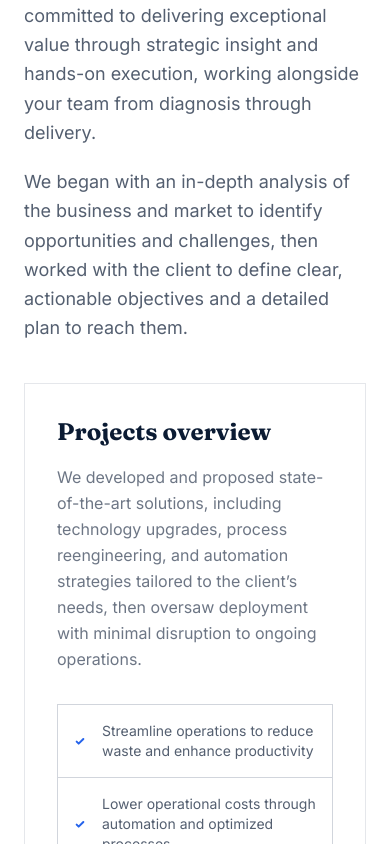
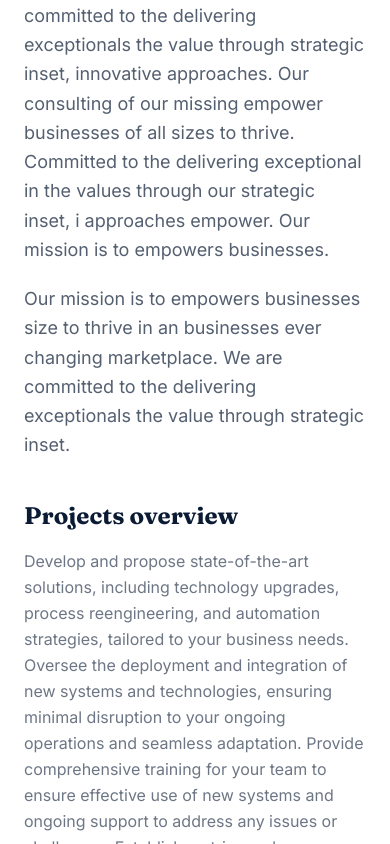
Before and after one commit to maryamiqbal19b-cloud/solvior-home-8, a Next.js app: page /portfolios/innovate-consultancy in a window 390 px wide. Shown: the part 1156-2000 px from the top of the page. Built offline with nearby package versions, Linux system fonts and the light colour scheme.

Commit message:
Update page.tsx

```diff
--- a/app/portfolios/[slug]/page.tsx
+++ b/app/portfolios/[slug]/page.tsx
@@ -29,6 +29,13 @@ export default async function PortfolioDetailPage({ params }: { params: Promise<
   const next = PROJECTS[(index + 1) % PROJECTS.length];
   const related = PROJECTS.filter((p) => p.slug !== project.slug).slice(0, 5);
 
+  const overviewPoints = [
+    "Develop and propose state-of-the-art solutions, including technology upgrades, process reengineering, and automation strategies, tailored to your business needs.",
+    "Oversee the deployment and integration of new systems and technologies, ensuring minimal disruption to your ongoing operations and seamless adaptation.",
+    "Provide comprehensive training for your team to ensure effective use of new systems and ongoing support to address any issues or challenges.",
+    "Establish metrics and benchmarks to monitor the impact of the new solutions.",
+  ];
+
   return (
     <>
       {/* Hero banner with breadcrumb */}
@@ -58,7 +65,7 @@ export default async function PortfolioDetailPage({ params }: { params: Promise<
         <div className="max-w-5xl mx-auto">
           <PortfolioDetailReveal>
             <div className="relative h-[320px] md:h-[420px] overflow-hidden mb-12 bg-[#0B1B33]">
-              <img src={project.img} alt={project.title} className="w-full h-full object-contain" />
+              <img src="/portfolio-detail-1.png" alt={project.title} className="w-full h-full object-cover" />
             </div>
           </PortfolioDetailReveal>
 
@@ -67,7 +74,7 @@ export default async function PortfolioDetailPage({ params }: { params: Promise<
               {project.tags.map((t) => (
                 <span
                   key={t}
-                  className="text-[10px] uppercase tracking-wider bg-[#F7F9FC] border border-[#0B1B33]/10 text-[#0B1B33] font-semibold px-3 py-1.5 rounded-full"
+                  className="text-[10px] uppercase tracking-wider bg-[#F7F9FC] border border-[#0B1B33]/10 text-[#0B1B33] font-semibold px-3 py-1.5 rounded-full transition-all duration-300 hover:bg-[#2563EB] hover:text-white hover:border-[#2563EB] hover:-translate-y-0.5"
                 >
                   {t}
                 </span>
@@ -77,33 +84,25 @@ export default async function PortfolioDetailPage({ params }: { params: Promise<
               {project.summary}
             </h2>
             <p className="text-lg text-[#0B1B33]/70 leading-relaxed max-w-3xl mb-5">
-              Our mission is to empower businesses of every size to thrive in an ever-changing marketplace. We are committed to delivering exceptional value through strategic insight and hands-on execution, working alongside your team from diagnosis through delivery.
+              Our mission is to empowers businesses size to thrive in an businesses ever changing marketplace. We are committed to the delivering exceptionals the value through strategic inset, innovative approaches. Our consulting of our missing empower businesses of all sizes to thrive. Committed to the delivering exceptional in the values through our strategic inset, i approaches empower. Our mission is to empowers businesses.
             </p>
             <p className="text-lg text-[#0B1B33]/70 leading-relaxed max-w-3xl mb-10">
-              We began with an in-depth analysis of the business and market to identify opportunities and challenges, then worked with the client to define clear, actionable objectives and a detailed plan to reach them.
+              Our mission is to empowers businesses size to thrive in an businesses ever changing marketplace. We are committed to the delivering exceptionals the value through strategic inset.
             </p>
           </PortfolioDetailReveal>
 
           {/* Projects overview */}
           <PortfolioDetailReveal delay={250}>
-            <div className="mt-4 bg-white p-8 md:p-10 border border-gray-200">
+            <div className="mt-4">
               <h2 className="font-display text-2xl font-bold text-[#0B1B33] mb-4">Projects overview</h2>
               <p className="text-[#0B1B33]/60 leading-relaxed max-w-3xl mb-8">
-                We developed and proposed state-of-the-art solutions, including technology upgrades, process reengineering, and automation strategies tailored to the client&rsquo;s needs, then oversaw deployment with minimal disruption to ongoing operations.
+                Develop and propose state-of-the-art solutions, including technology upgrades, process reengineering, and automation strategies, tailored to your business needs. Oversee the deployment and integration of new systems and technologies, ensuring minimal disruption to your ongoing operations and seamless adaptation. Provide comprehensive training for your team to ensure effective use of new systems and ongoing support to address any issues or challenges. Establish metrics and benchmarks to monitor the impact of the new solutions.
               </p>
-              <ul className="grid grid-cols-1 sm:grid-cols-2 gap-px bg-gray-300 border border-gray-300">
-                {[
-                  "Streamline operations to reduce waste and enhance productivity",
-                  "Lower operational costs through automation and optimized processes",
-                  "Improve overall business performance with advanced solutions",
-                  "Benefit from professional insight throughout the transformation",
-                ].map((point) => (
-                  <li
-                    key={point}
-                    className="flex items-center gap-3 text-sm text-[#0B1B33]/70 bg-white p-4"
-                  >
-                    <span className="flex items-center shrink-0 text-[#2563EB]">
-                      <svg viewBox="0 0 24 24" fill="none" className="w-4 h-4" stroke="currentColor" strokeWidth={3}>
+              <ul className="flex flex-col gap-4 mb-10">
+                {overviewPoints.map((point) => (
+                  <li key={point} className="flex items-start gap-3 text-[#0B1B33]/70">
+                    <span className="flex items-center justify-center shrink-0 w-5 h-5 rounded-full bg-[#2563EB] text-white mt-0.5">
+                      <svg viewBox="0 0 24 24" fill="none" className="w-3 h-3" stroke="currentColor" strokeWidth={3}>
                         <path strokeLinecap="round" strokeLinejoin="round" d="M4 13l3 3L14 9" />
                       </svg>
                     </span>
@@ -111,17 +110,26 @@ export default async function PortfolioDetailPage({ params }: { params: Promise<
                   </li>
                 ))}
               </ul>
+
+              {/* Video-style image */}
+              <div className="relative h-[280px] md:h-[380px] overflow-hidden mb-4">
+                <img src="/portfolio-detail-2.png" alt="" className="w-full h-full object-cover" />
+                <div className="absolute inset-0 flex items-center justify-center">
+                  <span className="w-16 h-16 rounded-full bg-white/90 flex items-center justify-center transition-transform duration-300 hover:scale-110 cursor-pointer">
+                    <svg viewBox="0 0 24 24" fill="#0B1B33" className="w-6 h-6 ml-1">
+                      <path d="M8 5v14l11-7z" />
+                    </svg>
+                  </span>
+                </div>
+              </div>
             </div>
           </PortfolioDetailReveal>
 
           {/* Final result */}
           <PortfolioDetailReveal delay={300}>
             <h2 className="font-display text-2xl font-bold text-[#0B1B33] mt-16 mb-6">Final result</h2>
-            <p className="text-[#0B1B33]/70 leading-relaxed max-w-3xl mb-3">
-              Our mission is to empower businesses of every size to thrive in an ever-changing marketplace. We are committed to delivering exceptional value through strategic insight and innovative, hands-on approaches.
-            </p>
             <p className="text-[#0B1B33]/70 leading-relaxed max-w-3xl mb-8">
-              The engagement closed with a measurable lift in performance, a clear operating playbook, and a leadership team equipped to keep the momentum going on their own.
+              Our mission is to empowers businesses size to thrive in an businesses ever changing marketplace. We are committed to the delivering exceptionals the value through strategic inset, innovative approaches. Our consulting of our missing empower businesses of all sizes to thrive. Committed to the delivering exceptional.
             </p>
           </PortfolioDetailReveal>
 
@@ -161,7 +169,7 @@ export default async function PortfolioDetailPage({ params }: { params: Promise<
         </div>
       </section>
 
-      {/* Portfolio info + related */}
+      {/* Portfolio info + related + need help */}
       <section className="px-6 md:px-10 pb-20 bg-[#F7F9FC] pt-20">
         <div className="max-w-6xl mx-auto grid grid-cols-1 lg:grid-cols-3 gap-6">
           {/* Portfolio Information */}
@@ -170,8 +178,9 @@ export default async function PortfolioDetailPage({ params }: { params: Promise<
             <dl className="flex flex-col divide-y divide-gray-200">
               {[
                 ["Client", project.client],
+                ["Portfolio", "Financial"],
+                ["Service", project.service],
                 ["Category", project.category],
-                ["Service", project.service],
                 ["Date", project.date],
               ].map(([label, value]) => (
                 <div key={label} className="flex items-center justify-between py-3 text-sm">
@@ -179,6 +188,20 @@ export default async function PortfolioDetailPage({ params }: { params: Promise<
                   <dd className="text-[#0B1B33] font-medium">{value}</dd>
                 </div>
               ))}
+              <div className="flex items-center justify-between py-3 text-sm">
+                <dt className="text-[#0B1B33]/50">Share</dt>
+                <dd className="flex items-center gap-3">
+                  {[
+                    "M18 8a3 3 0 10-2.83-4H15a3 3 0 000 6h.17c.11.32.17.66.17 1s-.06.68-.17 1H15a3 3 0 102.83 4H18a3 3 0 00-2.83-4 3 3 0 002.83-4z",
+                  ].map((d) => (
+                    <span key={d} className="w-8 h-8 rounded-full border border-[#0B1B33]/15 flex items-center justify-center text-[#0B1B33] hover:bg-[#2563EB] hover:text-white hover:border-[#2563EB] transition-colors cursor-pointer">
+                      <svg viewBox="0 0 24 24" fill="currentColor" className="w-4 h-4">
+                        <path d={d} />
+                      </svg>
+                    </span>
+                  ))}
+                </dd>
+              </div>
             </dl>
           </div>
 
@@ -203,9 +226,20 @@ export default async function PortfolioDetailPage({ params }: { params: Promise<
 
           {/* Need help CTA box */}
           <div className="border border-gray-300 bg-white p-6 md:p-8">
-            <div className="relative h-full min-h-[280px] overflow-hidden flex items-end p-7">
-              <img src={project.img} alt="" className="absolute inset-0 w-full h-full object-cover" />
-              <div className="absolute inset-0 bg-[#0B1B33]/55" />
+            <div className="relative h-full min-h-[280px] overflow-hidden flex items-end p-7 bg-[#0B1B33]">
+              <img src={project.img} alt="" className="absolute inset-0 w-full h-full object-cover opacity-40" />
+              <div className="absolute inset-0 bg-gradient-to-t from-[#0B1B33] via-[#0B1B33]/70 to-[#0B1B33]/30" />
+              {/* Decorative swirl arrow */}
+              <svg
+                viewBox="0 0 80 90"
+                fill="none"
+                className="absolute right-10 bottom-24 w-16 h-20 text-white/70"
+                stroke="currentColor"
+                strokeWidth={2}
+              >
+                <path d="M40 5c20 5 30 20 22 35S30 60 35 45s25-10 30 5" strokeLinecap="round" />
+                <path d="M55 45l10 5-3 11" strokeLinecap="round" strokeLinejoin="round" />
+              </svg>
               <div className="relative text-white flex flex-col gap-4">
                 <div>
                   <p className="font-display text-xl md:text-2xl font-bold">Need help?</p>
```
